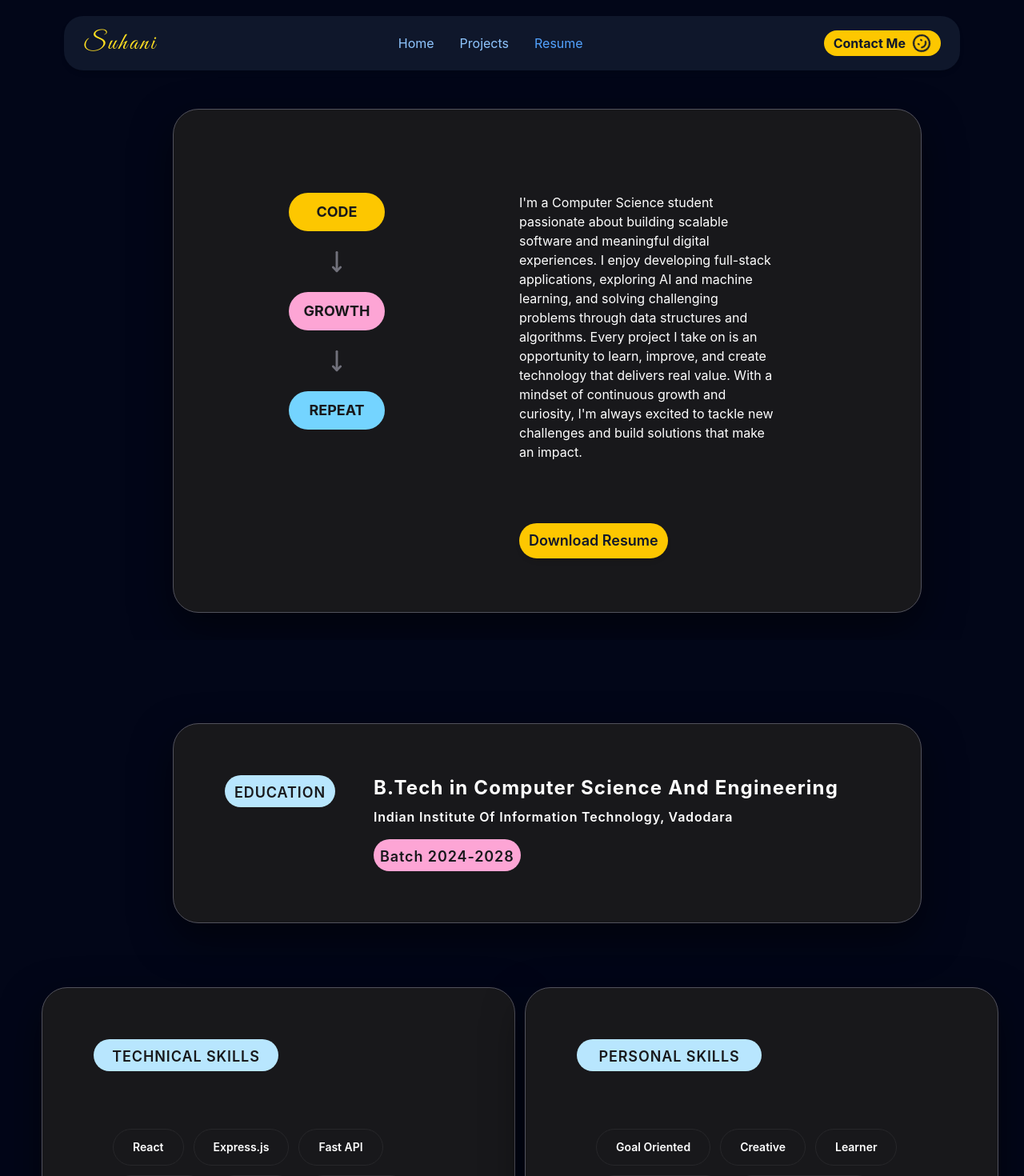
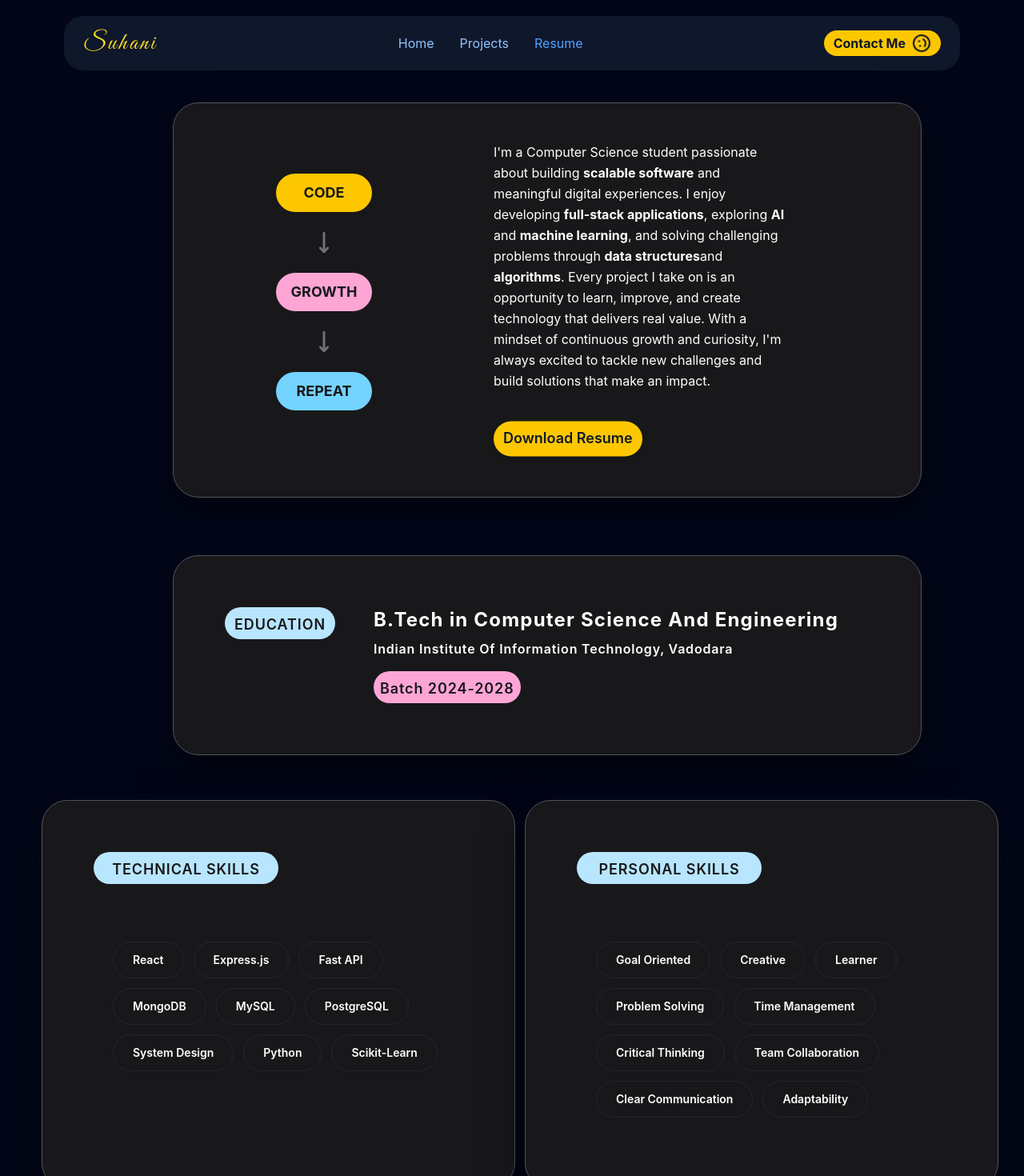
Before and after one commit to Suhanii15/Suhani-Kabra, a React (Vite) app in the folder suhani/: page /resume in a window 1280 px wide. Shown: the top 1470 px of the page at 80% size. Built offline with nearby package versions, Linux system fonts and the light colour scheme.

Commit message:
added changes

```diff
--- a/suhani/src/pages/landingPage.jsx
+++ b/suhani/src/pages/landingPage.jsx
@@ -1,6 +1,6 @@
 import React from 'react'
 import Navbar from '../components/navbar.jsx'
-import profileImg from '../assets/Photo.jpeg'
+import profileImg from '../assets/Profile.jpeg'
 import {motion } from 'framer-motion'
 import Badges from '../components/Badges.jsx'
 import { Coffee } from 'lucide-react';
@@ -127,7 +127,7 @@ const projectsData=[
   return (
     <div className="scroll-smooth">
     <section id="home"
-     className="min-h-screen bg-slate-950 bg-[#14141D] p-4 pt-24">
+     className="min-h-[90vh] bg-slate-950 bg-[#14141D] p-4 pt-16 pb-8">
         {/* Background Pattern */}
         <div
         className="absolute inset-0 h-full w-full bg-[linear-gradient(to_right,#80808025_1px,transparent_1px),linear-gradient(to_bottom,#80808025_1px,transparent_1px)] bg-[size:60px_60px]"
@@ -136,7 +136,7 @@ const projectsData=[
 
  <Navbar activeSection={activeSection} />
  {/* Main Content */}
-      <div className="relative z-10 text-center mt-10">
+      <div className="relative z-10 text-center mt-4">
 
         <motion.div
   animate={{ y: [0, -8, 0] }}
@@ -150,7 +150,7 @@ const projectsData=[
 
 
 {/* headings - block-by-block slide up */}
-<div className="flex flex-col items-center justify-center gap-2">
+<div className="mt-8 flex flex-col items-center justify-center gap-2">
   {/* First line: Building + Scalable Software + & */}
   <motion.div
     initial="hidden"
@@ -246,7 +246,7 @@ const projectsData=[
         <img
         src={profileImg}
         alt="Suhani Kabra"
-        className="w-[300px] h-[400px]  object-cover rounded-[50%_50%_60%_50%_/_40%_40%_60%_60%] sm:rounded-[60%_40%_40%_80%_/_60%_40%_80%_50%]"
+        className="w-[300px] h-[300px] object-cover rounded-full"
         />
 
         {isHovered && (
@@ -275,9 +275,9 @@ const projectsData=[
     </div>
 
     <div className="flex flex-col items-start gap-4 max-w-xl">
-<h2 className="text-white text-left">
-Hi, I am Suhani Kabra, a software developer and  tech enthusiast. I come up with strong problem solving skills in DSA and Competitive Programming.
-I have hands on experience in building real-world projects based on Full Stack, Generative AI and  Machine Learning.
+<h2 className="text-white text-left leading-relaxed">
+Hi, I am Suhani Kabra, a <span className="font-bold">Software Developer</span> and <span className="font-bold">Tech enthusiast</span>. I come up with strong problem solving skills in <span className="font-bold">DSA</span> and <span className="font-bold">Competitive Programming</span>.
+I have hands on experience in building real-world projects based on <span className="font-bold">Full Stack</span>, <span className="font-bold">Gen AI</span> and <span className="font-bold">Machine Learning</span>.
 </h2>
 <div className="relative inline-block group">
 <motion.button onClick={handleClick}
@@ -303,7 +303,7 @@ I have hands on experience in building real-world projects based on Full Stack,
   onClick={()=>document.getElementById("projects")?.scrollIntoView({behavior : "smooth"})}>
 
     <Badges
-     className="mt-0 mx-auto mr-0 hover:cursor-pointer" />
+     className="-mt-4 md:-mt-6 mx-auto mr-0 hover:cursor-pointer" />
 
 </motion.div>
 
@@ -314,7 +314,7 @@ I have hands on experience in building real-world projects based on Full Stack,
     {/* marks the ending of first section of our landing page*/}
 
      <section id="projects"
-     className="relative h-[300vh] px-4 bg-slate-950 bg-[#14141D] md:px-8 py-12 flex flex-col gap-12">
+     className="relative min-h-[80vh] -mt-4 px-4 bg-slate-950 bg-[#14141D] md:px-8 pt-2 pb-6 flex flex-col gap-8">
         {projectsData.map((project) => (
           <ProjectCard key={project.id} project={project} />
         ))}
@@ -348,9 +348,6 @@ I have hands on experience in building real-world projects based on Full Stack,
               Let's Connect
             </button>
             </a>
-            <a  className="text-sm text-zinc-500 transition-colors hover:text-pink-300 cursor-pointer">
-              +91 85290 12182
-            </a>
           </div>
 
           {/* Links Section */}
--- a/suhani/src/pages/resume.jsx
+++ b/suhani/src/pages/resume.jsx
@@ -65,10 +65,10 @@ const personal=[
 
   return (
     <div>
-        <section className="min-h-screen bg-slate-950 bg-[#14141D] p-4 pt-24">
+        <section className="min-h-[80vh] bg-slate-950 bg-[#14141D] p-4 pt-24 pb-8">
 <Navbar activeSection={activeSection} />
-            <div className="w-3/4 min-h-[70vh] bg-zinc-900 mt-10  ml-50
-    border border-zinc-600 rounded-[32px] p-8 md:p-12 lg:p-16 flex flex-col md:flex-row  gap-8 md:gap-12 shadow-[0_20px_50px_rgba(0,0,0,0.5)]">
+            <div className="w-3/4 min-h-[58vh] bg-zinc-900 mt-8 ml-50
+    border border-zinc-600 rounded-[32px] p-8 md:p-10 lg:p-12 flex flex-col md:flex-row gap-6 md:gap-8 shadow-[0_20px_50px_rgba(0,0,0,0.5)]">
 
         <div className="flex flex-col items-center gap-6 mt-10 ml-20">
     <h1 className="font-bold text-lg bg-yellow-400 text-zinc-900 px-3 rounded-full py-2 min-w-[120px] h-[48px] flex items-center justify-center animate-entrance hover:bg-yellow-300 cursor-pointer">CODE</h1>
@@ -78,16 +78,16 @@ const personal=[
     <h1 className="font-bold text-lg bg-sky-300 text-zinc-900 px-3 rounded-full py-2 min-w-[120px] h-[48px] flex items-center justify-center animate-entrance hover:bg-sky-200 cursor-pointer">REPEAT</h1>
    </div>
 
-   <div className="flex flex-col px-10 mx-20 mt-10" >
+   <div className="flex flex-col px-10 mx-20" >
     <motion.p
       initial={{ opacity: 0, x: -30 }}
       animate={{ opacity: 1, x: 0 }}
       transition={{ duration: 1.6, delay: 0.6, ease: 'easeOut' }}
-      className="text-white font-md"
+      className="text-white font-md leading-relaxed"
     >
-      I'm a Computer Science student passionate about building scalable software and meaningful digital experiences.
-       I enjoy developing full-stack applications, exploring AI and machine learning, and solving challenging problems through data structures
-        and algorithms. Every project I take on is an opportunity to learn, improve, and create technology that delivers real value. With a mindset of continuous
+      I'm a Computer Science student passionate about building <span className="font-bold">scalable software</span> and meaningful digital experiences.
+       I enjoy developing <span className="font-bold">full-stack applications</span>, exploring <span className="font-bold">AI</span> and <span className="font-bold">machine learning</span>, and solving challenging problems through <span className="font-bold">data structures</span>
+        and <span className="font-bold">algorithms</span>. Every project I take on is an opportunity to learn, improve, and create technology that delivers real value. With a mindset of continuous
          growth and curiosity,
        I'm always excited to tackle new challenges and build solutions that make an impact.
     </motion.p>
@@ -98,7 +98,7 @@ const personal=[
       whileHover={pillHover}
       animate={{ y: [0, -4, 0] }}
       transition={{ duration: 2.5, repeat: Infinity, ease: 'easeInOut' }}
- className="rounded-full mt-20 font-semibold text-lg shadow-md bg-yellow-400 text-slate-900 px-3 py-2
+ className="rounded-full mt-10 font-semibold text-lg shadow-md bg-yellow-400 text-slate-900 px-3 py-2
  hover:bg-yellow-300 transition-colors duration-300 cursor-pointer" >
     Download Resume
 </motion.button>
@@ -110,7 +110,7 @@ const personal=[
 
         </section>
 
-        <section  className="min-h-screen bg-slate-950 bg-[#14141D] p-4 pt-24 ">
+        <section  className="min-h-[60vh] bg-slate-950 bg-[#14141D] p-4 pt-8 pb-8 ">
           <div className="w-3/4 min-h-[30vh] bg-zinc-900 mt-2  ml-50
     border border-zinc-600 rounded-[32px] p-8 md:p-12 lg:p-16 flex flex-col md:flex-row  gap-10 md:gap-12 shadow-[0_20px_50px_rgba(0,0,0,0.5)]">
 <button className="tracking-wider text-zinc-900 rounded-full h-10 px-3 py-2 bg-sky-200 font-semibold text-lg">
@@ -128,7 +128,7 @@ const personal=[
 
 </div>
 
-<div className="flex flex-row m-4 pt-14 gap-3 ml-9">
+<div className="flex flex-row m-4 pt-8 gap-3 ml-9">
   <div className="w-3/4 min-h-[50vh] bg-zinc-900 mt-2
     border border-zinc-600 rounded-[32px] p-8 md:p-12 lg:p-16 flex flex-col md:flex-col  gap-10 md:gap-12 shadow-[0_20px_50px_rgba(0,0,0,0.5)]">
 <button className="tracking-wider text-zinc-900 rounded-full h-10 px-3 w-1/2 py-2 bg-sky-200 font-semibold text-lg">
@@ -177,9 +177,7 @@ const personal=[
               Let's Connect
             </button>
             </a>
-            <a  className="text-sm text-zinc-500 transition-colors hover:text-pink-300 cursor-pointer">
-              +91 85290 12182
-            </a>
+
           </div>
 
           {/* Links Section */}
```
Also changed, not shown: suhani/src/assets/Profile.jpeg.
